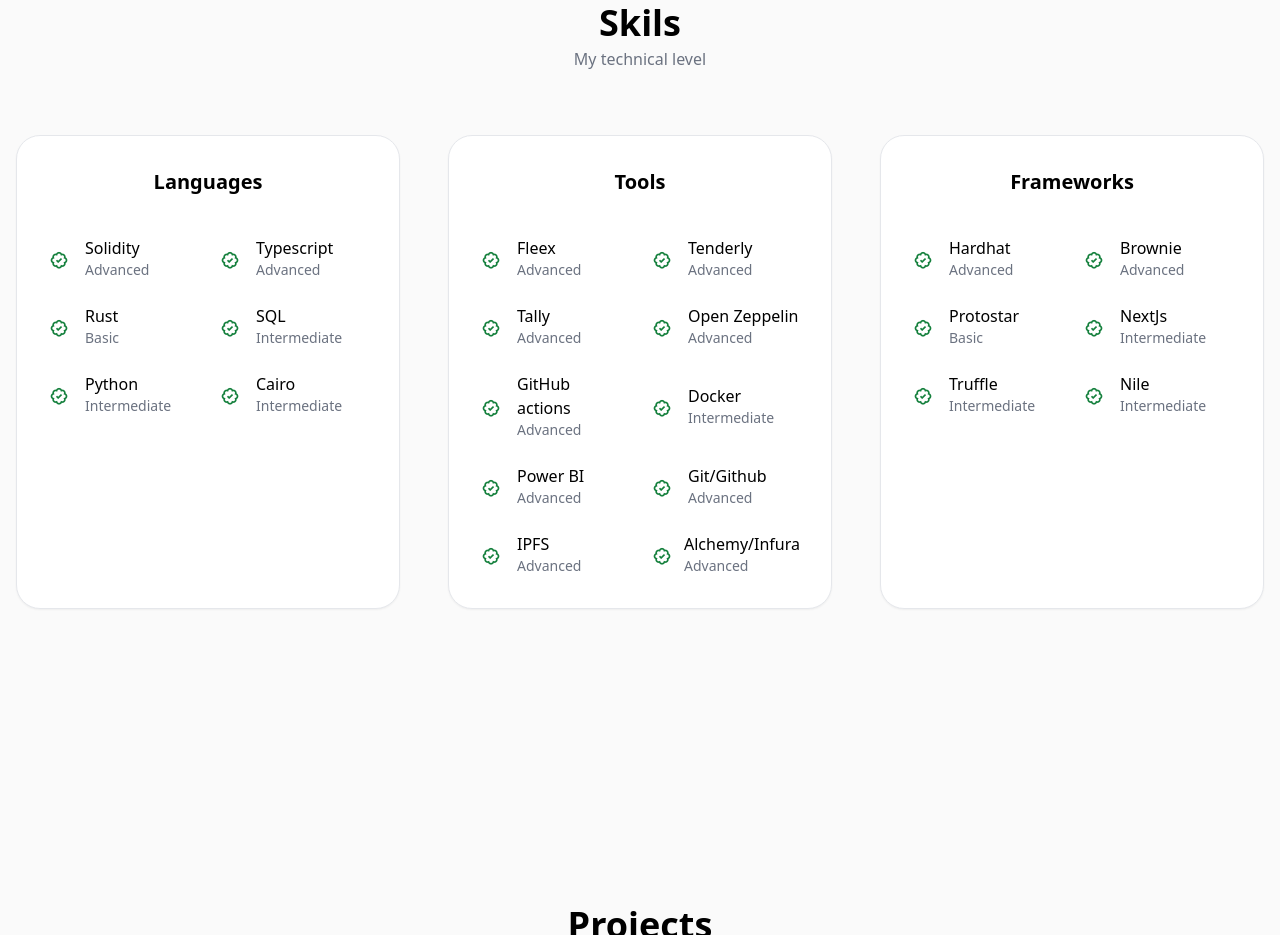
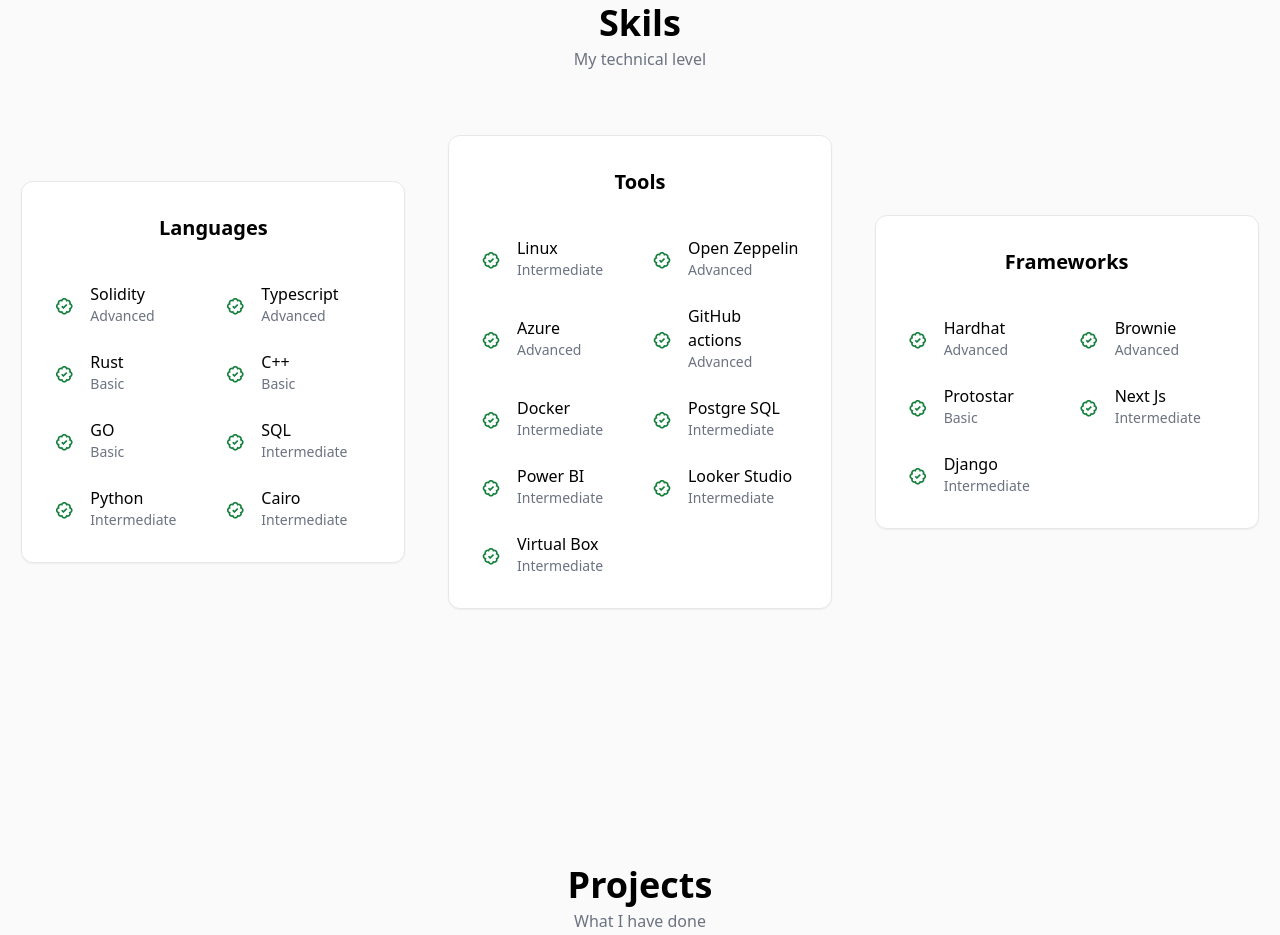
Before and after one commit to 0bkevin/portfoliov2, an Astro site: page / in a window 1280 px wide. Shown: the part 1845-2780 px from the top of the page. Built offline with nearby package versions, Linux system fonts and the light colour scheme; Astro itself is replaced by a stand-in of ours.

Commit message:
feat: update skills, skills section

```diff
--- a/src/components/skills/SkillCard.astro
+++ b/src/components/skills/SkillCard.astro
@@ -9,7 +9,7 @@
 const { title, skills } = Astro.props;
 ---
 
-<div class="max-w-sm min-w-[24rem] mx-auto bg-white rounded-3xl p-8 shadow-sm border">
+<div class="max-w-sm min-w-[24rem] mx-auto bg-white rounded-xl p-8 shadow-sm border">
   <h4 class="text-xl font-semibold mb-10 text-center">{title}</h4>
   <div class="grid grid-cols-2 gap-6">
     {
--- a/src/components/skills/SkillsSection.astro
+++ b/src/components/skills/SkillsSection.astro
@@ -8,7 +8,7 @@
     <h2 class="text-4xl font-bold text-center">Skils</h2>
     <p class="text-gray-500 font-medium text-center">My technical level</p>
   </div>
-  <div class="mb-10 grid md:grid-cols-3 gap-4">
+  <div class="flex flex-col md:flex-row flex-wrap justify-around items-center gap-6 md:gap-0">
     <SkillCard title="Languages" skills={LANGUAGES} />
     <SkillCard title="Tools" skills={TOOLS} />
     <SkillCard title="Frameworks" skills={FRAMEWORKS} />
--- a/src/components/skills/data.ts
+++ b/src/components/skills/data.ts
@@ -1,20 +1,21 @@
 export const TOOLS = [
-  { name: "Fleex", level: "Advanced" },
-  { name: "Tenderly", level: "Advanced" },
-  { name: "Tally", level: "Advanced" },
+  { name: "Linux", level: "Intermediate" },
   { name: "Open Zeppelin", level: "Advanced" },
+  { name: "Azure", level: "Advanced" },
   { name: "GitHub actions", level: "Advanced" },
   { name: "Docker", level: "Intermediate" },
-  { name: "Power BI", level: "Advanced" },
-  { name: "Git/Github", level: "Advanced" },
-  { name: "IPFS", level: "Advanced" },
-  { name: "Alchemy/Infura", level: "Advanced" },
+  { name: "Postgre SQL", level: "Intermediate" },
+  { name: "Power BI", level: "Intermediate" },
+  { name: "Looker Studio", level: "Intermediate" },
+  { name: "Virtual Box", level: "Intermediate" },
 ];
 
 export const LANGUAGES = [
   { name: "Solidity", level: "Advanced" },
   { name: "Typescript", level: "Advanced" },
   { name: "Rust", level: "Basic" },
+  { name: "C++", level: "Basic" },
+  { name: "GO", level: "Basic" },
   { name: "SQL", level: "Intermediate" },
   { name: "Python", level: "Intermediate" },
   { name: "Cairo", level: "Intermediate" },
@@ -24,7 +25,8 @@
   { name: "Hardhat", level: "Advanced" },
   { name: "Brownie", level: "Advanced" },
   { name: "Protostar", level: "Basic" },
-  { name: "NextJs", level: "Intermediate" },
-  { name: "Truffle", level: "Intermediate" },
-  { name: "Nile", level: "Intermediate" },
+  { name: "Next Js", level: "Intermediate" },
+  { name: "Django", level: "Intermediate" },
+
+
 ];
```
